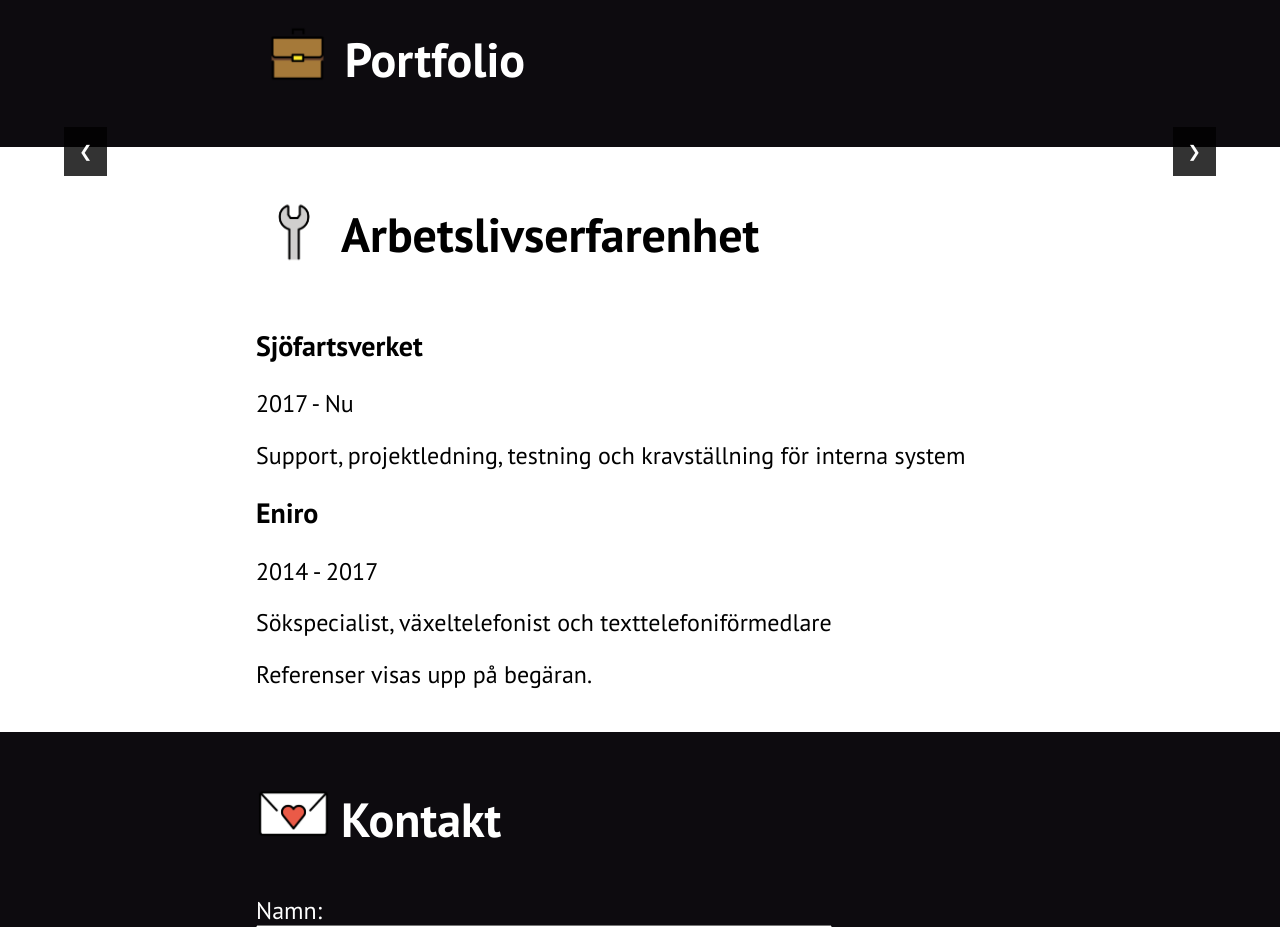
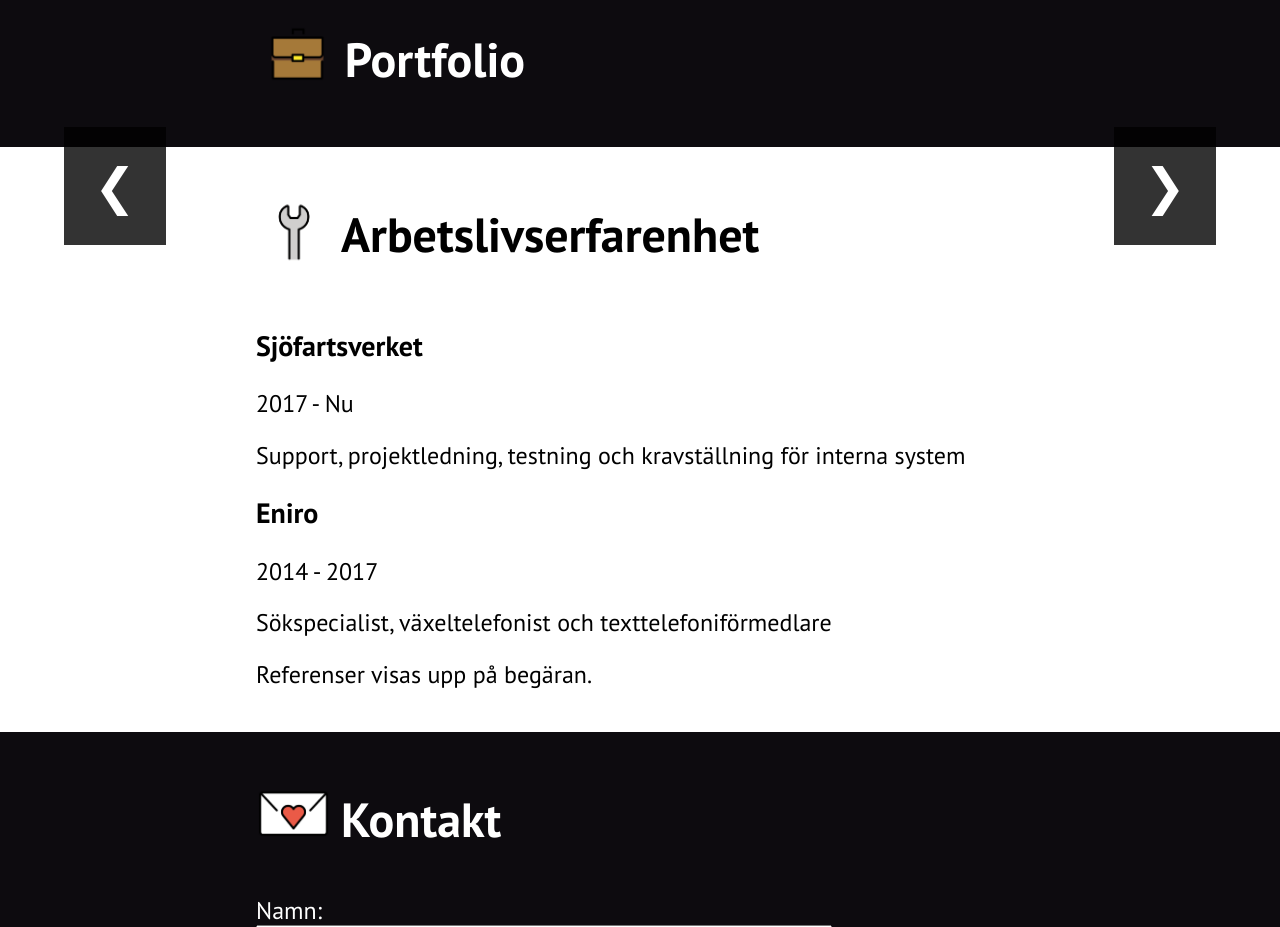
Before and after one commit to hellohely/portfolio, a website built with Parcel: page html5-boilerplate_v8.0.0/index.html in a window 1280 px wide. Shown: the part 1600-2527 px from the top of the page. Built offline with nearby package versions, Linux system fonts and the light colour scheme; files whose address does not match are found by name.

Commit message:
Changed size of portfolio button for tablet and desktop

```diff
--- a/html5-boilerplate_v8.0.0/css/layout/_desktop.scss
+++ b/html5-boilerplate_v8.0.0/css/layout/_desktop.scss
@@ -75,6 +75,13 @@ h3 {
         }
 }
 
+#portfolio {
+    button {
+        padding: 30px;
+        font-size: 50px;
+    }
+}
+
 #contact {
     form {
         max-width: 60%;
--- a/html5-boilerplate_v8.0.0/css/layout/_tablet.scss
+++ b/html5-boilerplate_v8.0.0/css/layout/_tablet.scss
@@ -51,6 +51,11 @@ h2 {
     .emoji {
         padding-left: 17%;
     }
+
+    button {
+        padding: 20px;
+        font-size: 35px;
+    }
 }
 
 .portfolio-slides {
```
Also changed, not shown: html5-boilerplate_v8.0.0/css/main.css, 1 other file.
